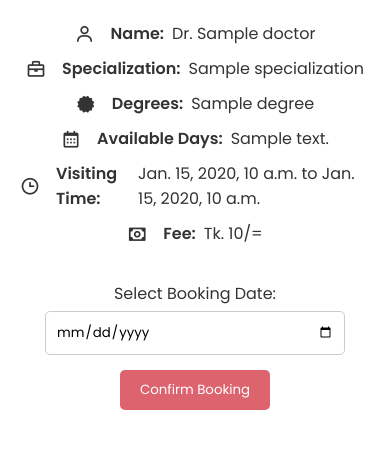
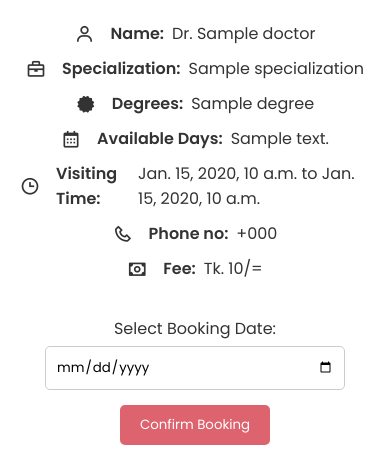
Before and after one commit to shadabtanjeed/HospiLink, a Django app: template django_project/patient/templates/book_appointment.html in a window 390 px wide. Shown: the part 418-883 px from the top of the page. Before the commit the page ends 828 px from the top, so only its background shows below. Run offline with Django 5.2, Linux system fonts and the light colour scheme; the template is opened without the code that fills it: most values are stand-ins (such as "Sample title", 1, 10 or a date in 2020).

Commit message:
added phone number

```diff
--- a/django_project/patient/templates/book_appointment.html
+++ b/django_project/patient/templates/book_appointment.html
@@ -375,6 +375,13 @@
                 <strong>Visiting Time:</strong>
                 <span>{{ doctor.visiting_time_start }} to {{ doctor.visiting_time_end }}</span>
             </p>
+
+            <p>
+                <i class="bx bx-phone"></i>
+                <strong>Phone no:</strong>
+                <span>+{{ doctor.phone_no }}</span>
+            </p>
+
             <p>
                 <i class="bx bx-money"></i>
                 <strong>Fee:</strong>
```
